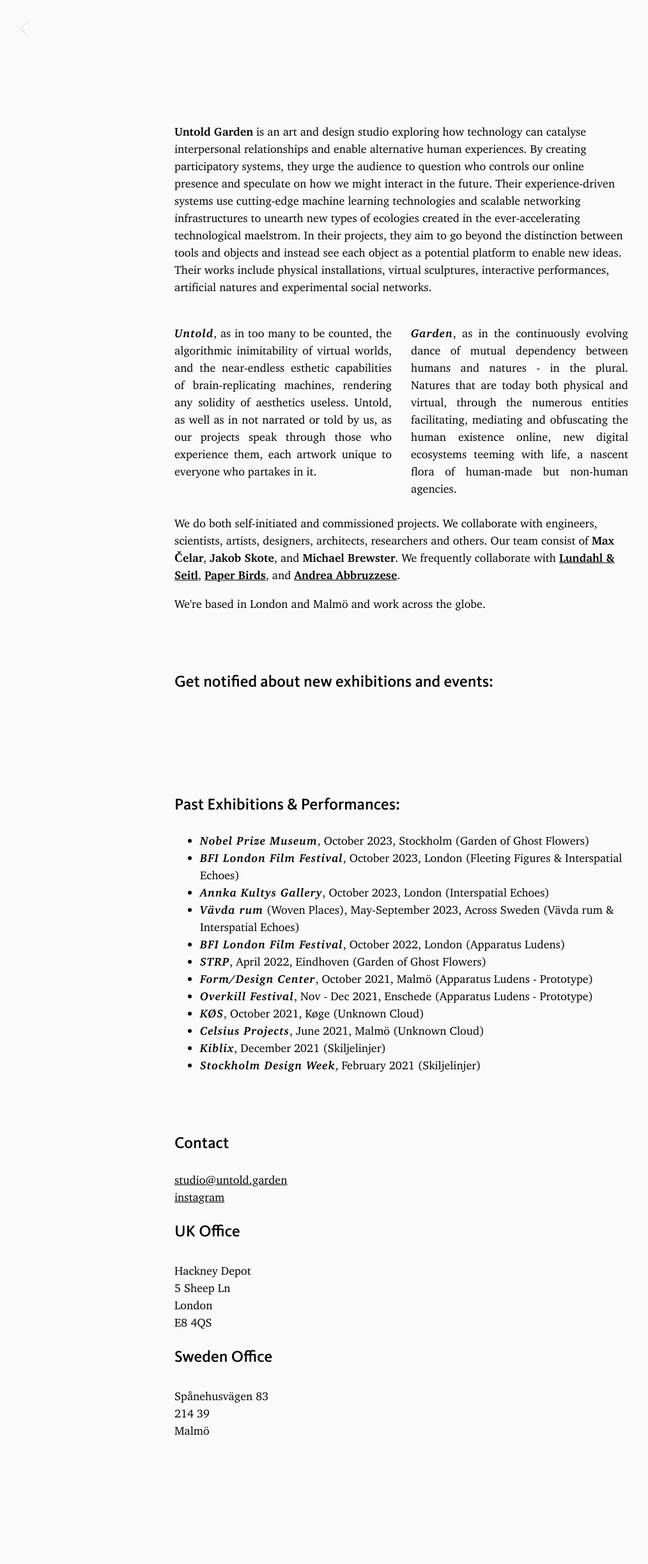
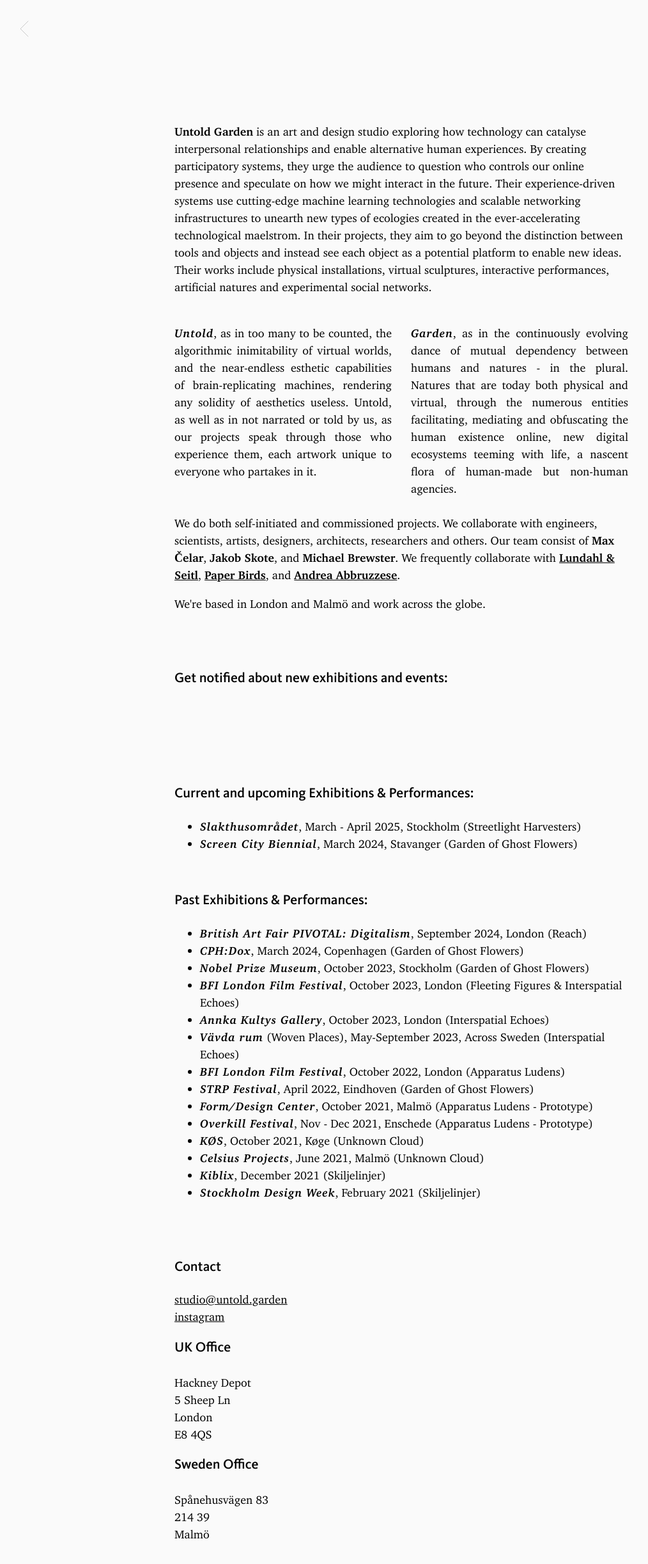
Before and after one commit to untoldgarden/website, a Jekyll site: the page built from about-us.md, in a window 1280 px wide. Shown: the top 2444 px of the page at 64% size, without its empty margins (12-1026 px from the left). Built offline with Jekyll 4.4.1, drawn with Linux system fonts in a browser that asks for light colours.

Commit message:
updated events

```diff
--- a/_layouts/about-us.html
+++ b/_layouts/about-us.html
@@ -11,13 +11,15 @@
   <link rel="icon" href="{{ site.baseurl }}/favicon.ico">
 
   <!-- SEO Meta Tags -->
-  <meta name="description" content="Learn about Untold Garden, an art and design studio exploring how technology can catalyse interpersonal relationships and enable alternative human experiences.">
+  <meta name="description"
+    content="Learn about Untold Garden, an art and design studio exploring how technology can catalyse interpersonal relationships and enable alternative human experiences.">
   <link rel="canonical" href="{{ site.url }}/about-us/" />
   <meta name="keywords" content="art studio, design studio, technology, team, contact, exhibitions, performances">
 
   <!-- Open Graph -->
   <meta property="og:title" content="About Us | {{ site.title }}" />
-  <meta property="og:description" content="Learn about Untold Garden, an art and design studio exploring how technology can catalyse interpersonal relationships and enable alternative human experiences." />
+  <meta property="og:description"
+    content="Learn about Untold Garden, an art and design studio exploring how technology can catalyse interpersonal relationships and enable alternative human experiences." />
   <meta property="og:url" content="{{ site.url }}/about-us/" />
   <meta property="og:site_name" content="{{ site.title }}" />
   <meta property="og:type" content="website" />
@@ -29,7 +31,8 @@
   <!-- Twitter -->
   <meta name="twitter:card" content="summary_large_image" />
   <meta name="twitter:title" content="About Us | {{ site.title }}" />
-  <meta name="twitter:description" content="Learn about Untold Garden, an art and design studio exploring how technology can catalyse interpersonal relationships and enable alternative human experiences." />
+  <meta name="twitter:description"
+    content="Learn about Untold Garden, an art and design studio exploring how technology can catalyse interpersonal relationships and enable alternative human experiences." />
   <meta name="twitter:image" content="{{ site.url }}/assets/images/reach.webp" />
   <meta name="twitter:creator" content="@untoldgarden" />
 </head>
@@ -100,15 +103,22 @@
       </div>
       <br>
       <br>
+      <h2>Current and upcoming Exhibitions & Performances:</h2>
+      <ul>
+        <li><i><b>Slakthusområdet</b></i>, March - April 2025, Stockholm (Streetlight Harvesters)</li>
+        <li><i><b>Screen City Biennial</b></i>, March 2024, Stavanger (Garden of Ghost Flowers)</li>
+      </ul>
+      <br>
       <h2>Past Exhibitions & Performances:</h2>
       <ul>
+        <li><i><b>British Art Fair PIVOTAL: Digitalism</b></i>, September 2024, London (Reach)</li>
+        <li><i><b>CPH:Dox</b></i>, March 2024, Copenhagen (Garden of Ghost Flowers)</li>
         <li><i><b>Nobel Prize Museum</b></i>, October 2023, Stockholm (Garden of Ghost Flowers)</li>
         <li><i><b>BFI London Film Festival</b></i>, October 2023, London (Fleeting Figures & Interspatial Echoes)</li>
         <li><i><b>Annka Kultys Gallery</b></i>, October 2023, London (Interspatial Echoes)</li>
-          <li><i><b>Vävda rum</b></i> (Woven Places), May-September 2023, Across Sweden (Vävda rum & Interspatial
-            Echoes)</li>
+        <li><i><b>Vävda rum</b></i> (Woven Places), May-September 2023, Across Sweden (Interspatial Echoes)</li>
         <li><i><b>BFI London Film Festival</b></i>, October 2022, London (Apparatus Ludens)</li>
-          <li><i><b>STRP</b></i>, April 2022, Eindhoven (Garden of Ghost Flowers)</li>
+        <li><i><b>STRP Festival</b></i>, April 2022, Eindhoven (Garden of Ghost Flowers)</li>
         <li><i><b>Form/Design Center</b></i>, October 2021, Malmö (Apparatus Ludens - Prototype)</li>
         <li><i><b>Overkill Festival</b></i>, Nov - Dec 2021, Enschede (Apparatus Ludens - Prototype)</li>
         <li><i><b>KØS</b></i>, October 2021, Køge (Unknown Cloud)</li>
--- a/assets/main.css
+++ b/assets/main.css
@@ -112,7 +112,7 @@
 h3 {
     font-family: 'Kievit';
     font-weight: 500;
-    font-size: 1.4em;
+    font-size: 1.2em;
 }
 
 
```
Lines whose indentation alone changed are shown as unchanged.
